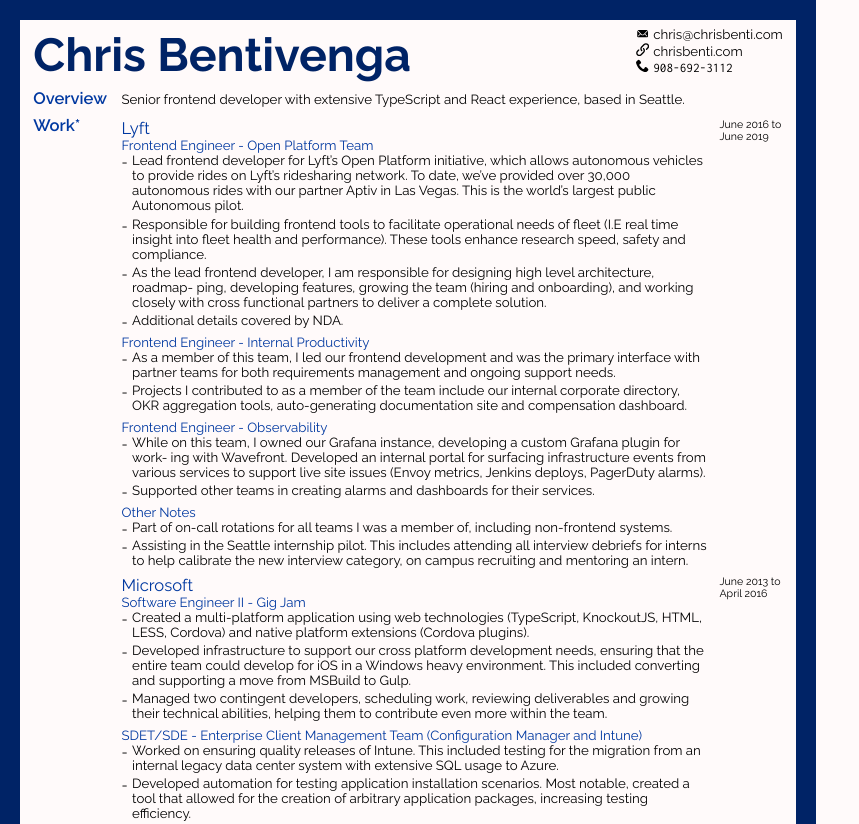
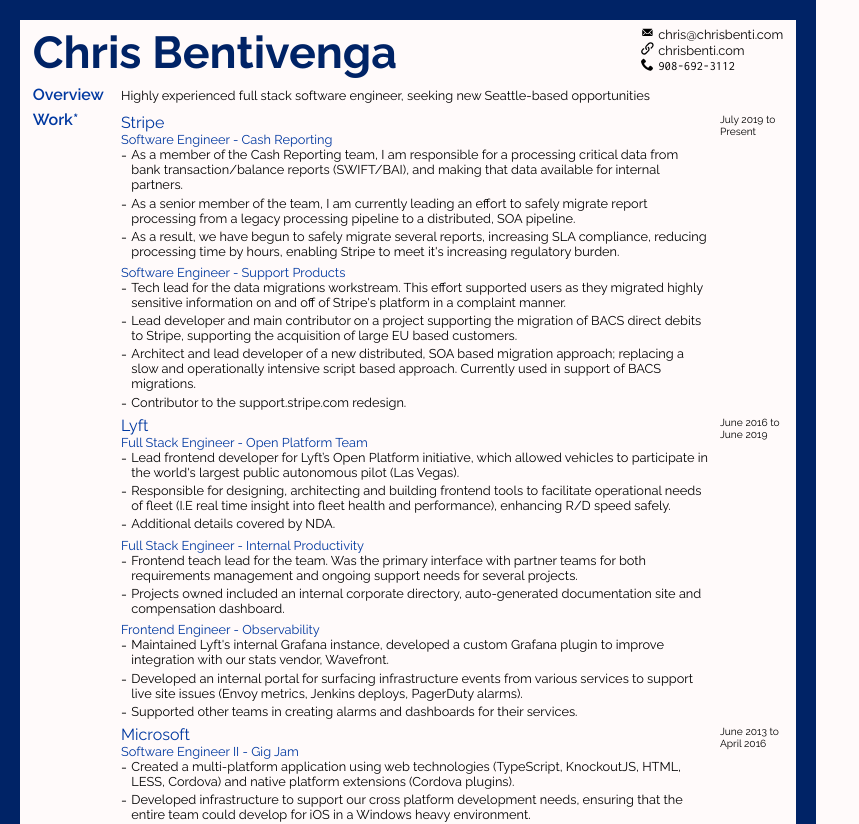
Before and after one commit to ethanngoh/resume-content, a React (Create React App) app: page / in a window 1280 px wide. Shown: the top 824 px of the page, without its empty margins (0-859 px from the left). Built offline with nearby package versions, Linux system fonts and the light colour scheme.

Commit message:
recent updates

```diff
--- a/cspell.json
+++ b/cspell.json
@@ -12,6 +12,9 @@
         "Intune",
         "SDET",
         "linkedin",
-        "roadmap"
+        "roadmap",
+        "workstream",
+        "BACS",
+        "architecting"
     ]
 }
--- a/src/index.tsx
+++ b/src/index.tsx
@@ -16,7 +16,7 @@
     width: 816px;
     overflow: hidden;
     font-family: "Raleway", sans-serif;
-    font-size: 0.83em;
+    font-size: 0.8em;
     box-sizing: border-box;
     padding: 0.5em 1em;
     border: solid 20px ${COLORS.ROYAL_BLUE};
--- a/src/sections/jobExperience.tsx
+++ b/src/sections/jobExperience.tsx
@@ -9,44 +9,92 @@
 import { PrettyUL, PrettyLI } from "../components/prettyList";
 import { Section, SectionContent, SectionHeader } from "../components/section";
 
-export const JobExperience = () => (
-    <Section>
-        <SectionHeader>Work*</SectionHeader>
-        <SectionContent>
+const JobExperienceDetails = () => (
+    <>
+        <Row>
+            <RowContent>
+                <RowHeader>Stripe</RowHeader>
+                <RowSubHeader>Software Engineer - Cash Reporting</RowSubHeader>
+                <RowBody>
+                    <PrettyUL>
+                        <PrettyLI>
+                            As a member of the Cash Reporting team, I am
+                            responsible for a processing critical data from bank
+                            transaction/balance reports (SWIFT/BAI), and making
+                            that data available for internal partners.
+                        </PrettyLI>
+                        <PrettyLI>
+                            As a senior member of the team, I am currently
+                            leading an effort to safely migrate report
+                            processing from a legacy processing pipeline to a
+                            distributed, SOA pipeline.
+                        </PrettyLI>
+                        <PrettyLI>
+                            As a result, we have begun to safely migrate several
+                            reports, increasing SLA compliance, reducing
+                            processing time by hours, enabling Stripe to meet
+                            it's increasing regulatory burden.
+                        </PrettyLI>
+                    </PrettyUL>
+                </RowBody>
+            </RowContent>
+            <RowPostFix>July 2019 to Present</RowPostFix>
+        </Row>
+        <Row>
+            <RowContent>
+                <RowHeader></RowHeader>
+                <RowSubHeader>
+                    Software Engineer - Support Products
+                </RowSubHeader>
+                <RowBody>
+                    <PrettyUL>
+                        <PrettyLI>
+                            Tech lead for the data migrations workstream. This
+                            effort supported users as they migrated highly
+                            sensitive information on and off of Stripe's
+                            platform in a complaint manner.
+                        </PrettyLI>
+                        <PrettyLI>
+                            Lead developer and main contributor on a project
+                            supporting the migration of BACS direct debits to
+                            Stripe, supporting the acquisition of large EU based
+                            customers.
+                        </PrettyLI>
+                        <PrettyLI>
+                            Architect and lead developer of a new distributed,
+                            SOA based migration approach; replacing a slow and
+                            operationally intensive script based approach.
+                            Currently used in support of BACS migrations.
+                        </PrettyLI>
+                        <PrettyLI>
+                            Contributor to the support.stripe.com redesign.
+                        </PrettyLI>
+                    </PrettyUL>
+                </RowBody>
+            </RowContent>
+            <RowPostFix></RowPostFix>
+        </Row>
         <Row>
             <RowContent>
                 <RowHeader>Lyft</RowHeader>
                 <RowSubHeader>
-                        Frontend Engineer - Open Platform Team
+                    Full Stack Engineer - Open Platform Team
                 </RowSubHeader>
                 <RowBody>
                     <PrettyUL>
                         <PrettyLI>
                             Lead frontend developer for Lyft’s Open Platform
-                                initiative, which allows autonomous vehicles to
-                                provide rides on Lyft’s ridesharing network. To
-                                date, we’ve provided over 30,000 autonomous
-                                rides with our partner Aptiv in Las Vegas. This
-                                is the world’s largest public Autonomous pilot.
+                            initiative, which allowed vehicles to participate in
+                            the world's largest public autonomous pilot (Las
+                            Vegas).
                         </PrettyLI>
                         <PrettyLI>
-                                Responsible for building frontend tools to
-                                facilitate operational needs of fleet (I.E real
-                                time insight into fleet health and performance).
-                                These tools enhance research speed, safety and
-                                compliance.
+                            Responsible for designing, architecting and building
+                            frontend tools to facilitate operational needs of
+                            fleet (I.E real time insight into fleet health and
+                            performance), enhancing R/D speed safely.
                         </PrettyLI>
-                            <PrettyLI>
-                                As the lead frontend developer, I am responsible
-                                for designing high level architecture, roadmap-
-                                ping, developing features, growing the team
-                                (hiring and onboarding), and working closely
-                                with cross functional partners to deliver a
-                                complete solution.
-                            </PrettyLI>
-                            <PrettyLI>
-                                Additional details covered by NDA.
-                            </PrettyLI>
+                        <PrettyLI>Additional details covered by NDA.</PrettyLI>
                     </PrettyUL>
                 </RowBody>
             </RowContent>
@@ -55,21 +103,20 @@
         <Row>
             <RowContent>
                 <RowSubHeader>
-                        Frontend Engineer - Internal Productivity
+                    Full Stack Engineer - Internal Productivity
                 </RowSubHeader>
                 <RowBody>
                     <PrettyUL>
                         <PrettyLI>
-                                As a member of this team, I led our frontend
-                                development and was the primary interface with
-                                partner teams for both requirements management
-                                and ongoing support needs.
+                            Frontend teach lead for the team. Was the primary
+                            interface with partner teams for both requirements
+                            management and ongoing support needs for several
+                            projects.
                         </PrettyLI>
                         <PrettyLI>
-                                Projects I contributed to as a member of the
-                                team include our internal corporate directory,
-                                OKR aggregation tools, auto-generating
-                                documentation site and compensation dashboard.
+                            Projects owned included an internal corporate
+                            directory, auto-generated documentation site and
+                            compensation dashboard.
                         </PrettyLI>
                     </PrettyUL>
                 </RowBody>
@@ -78,19 +125,19 @@
         </Row>
         <Row>
             <RowContent>
-                    <RowSubHeader>
-                        Frontend Engineer - Observability
-                    </RowSubHeader>
+                <RowSubHeader>Frontend Engineer - Observability</RowSubHeader>
                 <RowBody>
                     <PrettyUL>
                         <PrettyLI>
-                                While on this team, I owned our Grafana
-                                instance, developing a custom Grafana plugin for
-                                work- ing with Wavefront. Developed an internal
-                                portal for surfacing infrastructure events from
-                                various services to support live site issues
-                                (Envoy metrics, Jenkins deploys, PagerDuty
-                                alarms).
+                            Maintained Lyft's internal Grafana instance,
+                            developed a custom Grafana plugin to improve
+                            integration with our stats vendor, Wavefront.
+                        </PrettyLI>
+                        <PrettyLI>
+                            Developed an internal portal for surfacing
+                            infrastructure events from various services to
+                            support live site issues (Envoy metrics, Jenkins
+                            deploys, PagerDuty alarms).
                         </PrettyLI>
                         <PrettyLI>
                             Supported other teams in creating alarms and
@@ -101,27 +148,7 @@
             </RowContent>
             <RowPostFix></RowPostFix>
         </Row>
-            <Row>
-                <RowContent>
-                    <RowSubHeader>Other Notes</RowSubHeader>
-                    <RowBody>
-                        <PrettyUL>
-                            <PrettyLI>
-                                Part of on-call rotations for all teams I was a
-                                member of, including non-frontend systems.
-                            </PrettyLI>
-                            <PrettyLI>
-                                Assisting in the Seattle internship pilot. This
-                                includes attending all interview debriefs for
-                                interns to help calibrate the new interview
-                                category, on campus recruiting and mentoring an
-                                intern.
-                            </PrettyLI>
-                        </PrettyUL>
-                    </RowBody>
-                </RowContent>
-                <RowPostFix></RowPostFix>
-            </Row>
+
         <Row>
             <RowContent>
                 <RowHeader>Microsoft</RowHeader>
@@ -130,23 +157,17 @@
                     <PrettyUL>
                         <PrettyLI>
                             Created a multi-platform application using web
-                                technologies (TypeScript, KnockoutJS, HTML,
-                                LESS, Cordova) and native platform extensions
-                                (Cordova plugins).
+                            technologies (TypeScript, KnockoutJS, HTML, LESS,
+                            Cordova) and native platform extensions (Cordova
+                            plugins).
                         </PrettyLI>
                         <PrettyLI>
                             Developed infrastructure to support our cross
-                                platform development needs, ensuring that the
-                                entire team could develop for iOS in a Windows
-                                heavy environment. This included converting and
-                                supporting a move from MSBuild to Gulp.
+                            platform development needs, ensuring that the entire
+                            team could develop for iOS in a Windows heavy
+                            environment.
                         </PrettyLI>
-                            <PrettyLI>
-                                Managed two contingent developers, scheduling
-                                work, reviewing deliverables and growing their
-                                technical abilities, helping them to contribute
-                                even more within the team.
-                            </PrettyLI>
+                        <PrettyLI>Managed two contingent developers.</PrettyLI>
                     </PrettyUL>
                 </RowBody>
             </RowContent>
@@ -155,33 +176,32 @@
         <Row>
             <RowContent>
                 <RowSubHeader>
-                        SDET/SDE - Enterprise Client Management Team
-                        (Configuration Manager and Intune)
+                    SDET/SDE - Enterprise Client Management Team (Configuration
+                    Manager and Intune)
                 </RowSubHeader>
                 <RowBody>
                     <PrettyUL>
                         <PrettyLI>
-                                Worked on ensuring quality releases of Intune.
-                                This included testing for the migration from an
-                                internal legacy data center system with
-                                extensive SQL usage to Azure.
+                            Worked on ensuring quality releases of Intune,
+                            especially on-prem to cloud migration scenarios.
                         </PrettyLI>
                         <PrettyLI>
-                                Developed automation for testing application
-                                installation scenarios. Most notable, created a
-                                tool that allowed for the creation of arbitrary
-                                application packages, increasing testing
-                                efficiency.
-                            </PrettyLI>
-                            <PrettyLI>
-                                Worked with OS group to support our products
-                                with initial Windows 10 launch.
+                            Created a tool for developing N-many custom test
+                            applications.
                         </PrettyLI>
                     </PrettyUL>
                 </RowBody>
             </RowContent>
             <RowPostFix></RowPostFix>
         </Row>
+    </>
+);
+
+export const JobExperience = () => (
+    <Section>
+        <SectionHeader>Work*</SectionHeader>
+        <SectionContent>
+            <JobExperienceDetails />
         </SectionContent>
     </Section>
 );
--- a/src/sections/overview.tsx
+++ b/src/sections/overview.tsx
@@ -4,8 +4,8 @@
     <Section style={{ alignItems: "baseline" }}>
         <SectionHeader>Overview</SectionHeader>
         <SectionContent>
-            Senior frontend developer with extensive TypeScript and React
-            experience, based in Seattle.
+            Highly experienced full stack software engineer, seeking new
+            Seattle-based opportunities
         </SectionContent>
     </Section>
 );
--- a/src/sections/skills.tsx
+++ b/src/sections/skills.tsx
@@ -5,11 +5,11 @@
         <SectionHeader>Skills</SectionHeader>
         <SectionContent>
             <div>
-                <b>Experienced:</b> TypeScript/JavaScript, React, Python, Git,
-                Webpack, AWS
+                <b>Experienced:</b> Ruby, React, TypeScript/JavaScript, Python,
+                Git, AWS, Envoy
             </div>
             <div>
-                <b>Familiar:</b> Wavefront, C#, PowerShell, Salt, PagerDuty,
+                <b>Familiar:</b> Webpack, C#, PowerShell, Salt/Puppet/Terraform,
                 Azure
             </div>
         </SectionContent>
```
Lines whose indentation alone changed are shown as unchanged.
